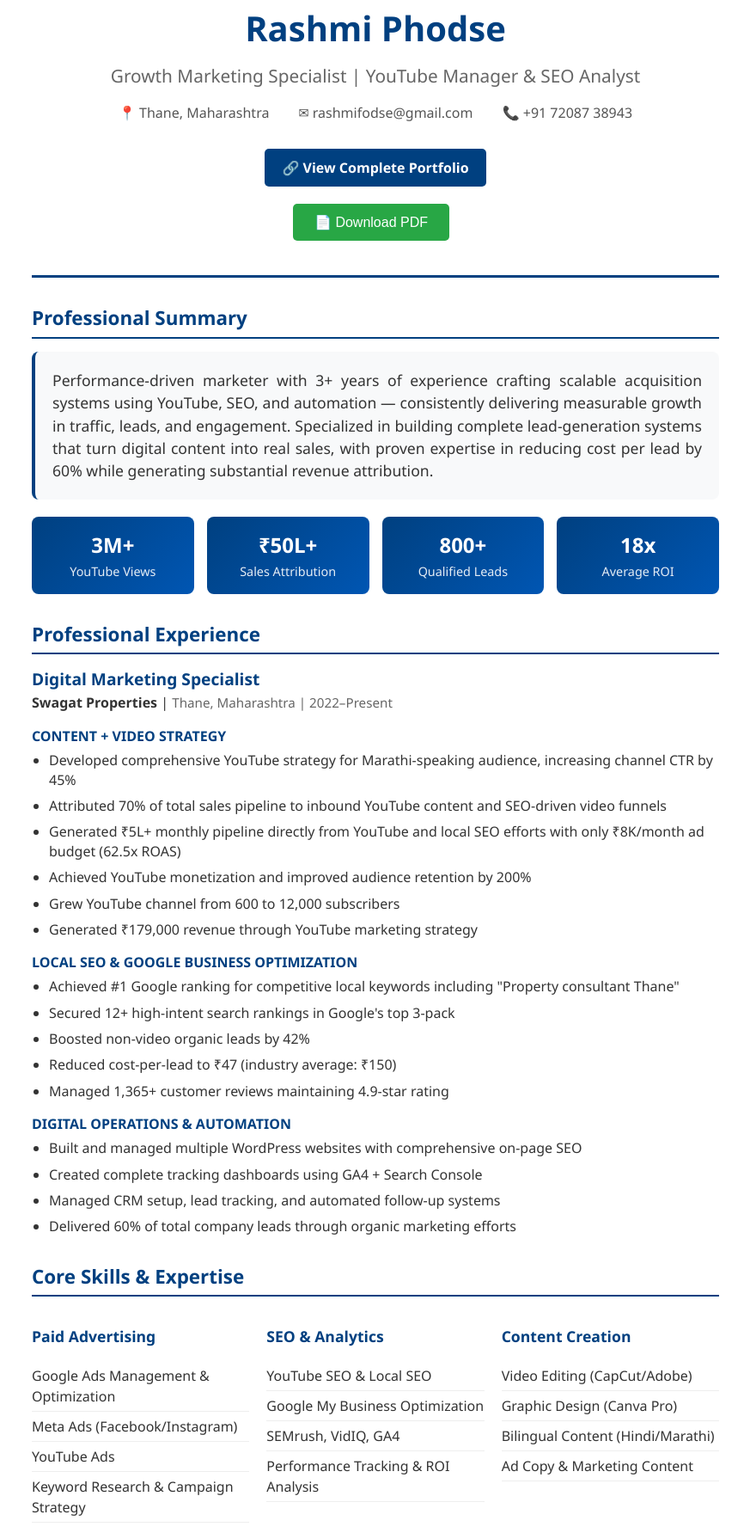
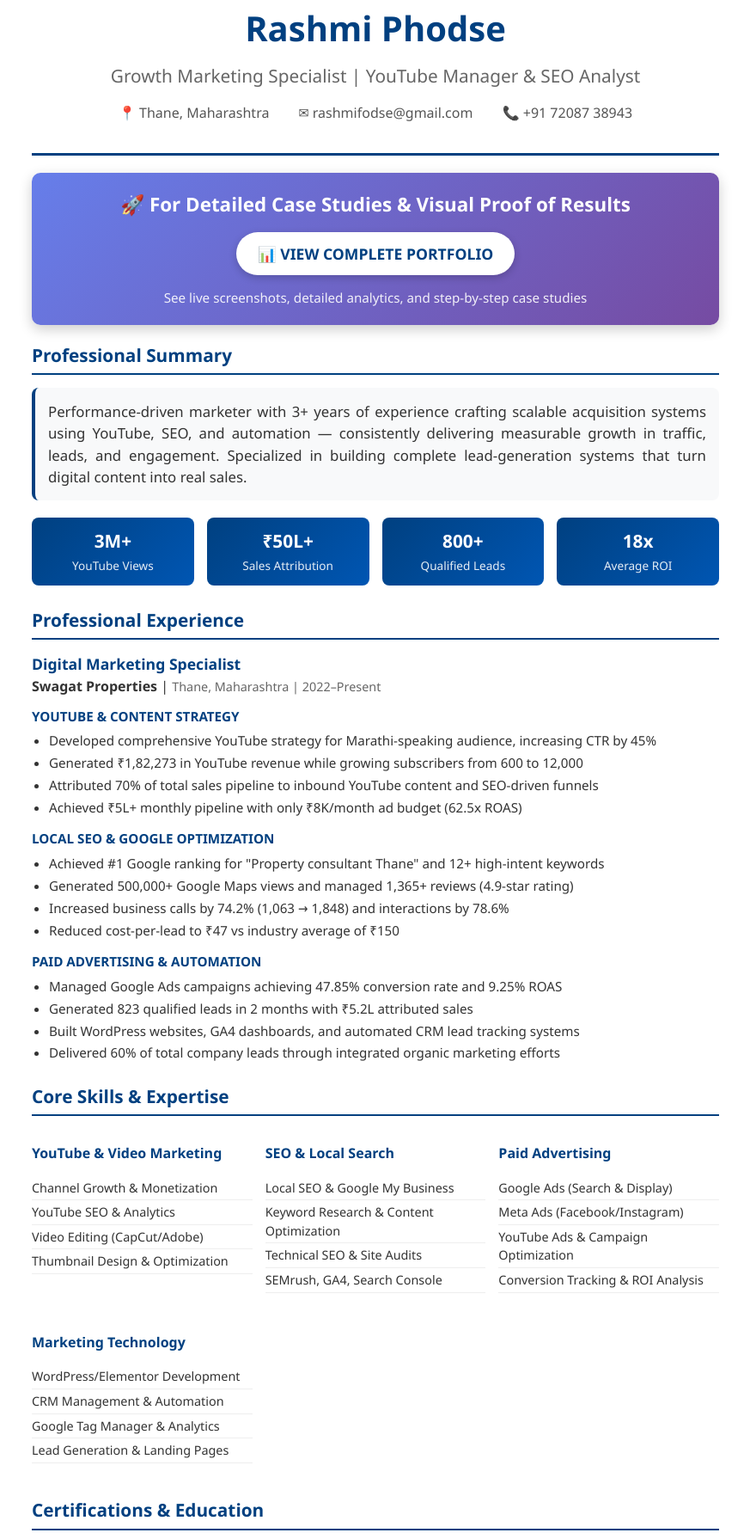
Before and after one commit to rashmifodse/rashmifodse_resume.github.io, a plain HTML site: page index.html in a window 1280 px wide. Shown: the part 17-1807 px from the top of the page at 86% size, without its empty margins (203-1076 px from the left). Drawn offline with Linux system fonts and the light colour scheme.

Commit message:
Update index.html

```diff
--- a/index.html
+++ b/index.html
@@ -3,13 +3,14 @@
 <head>
     <meta charset="UTF-8">
     <meta name="viewport" content="width=device-width, initial-scale=1.0">
-    <title>Rashmi Phodse - CV</title>
+    <title>Rashmi Phodse - Resume</title>
     <style>
         @media print {
-            body { margin: 0; font-size: 11pt; }
+            body { margin: 0; font-size: 11pt; line-height: 1.4; }
             .no-print { display: none; }
             .page-break { page-break-before: always; }
             a { color: #004080 !important; text-decoration: underline !important; }
+            .portfolio-banner { background: #004080 !important; }
         }
 
         body {
@@ -26,7 +27,7 @@
             text-align: center;
             border-bottom: 3px solid #004080;
             padding-bottom: 20px;
-            margin-bottom: 30px;
+            margin-bottom: 20px;
         }
 
         .header h1 {
@@ -53,28 +54,63 @@
             margin: 0 15px;
         }
 
+        /* Portfolio Banner - Most Important */
+        .portfolio-banner {
+            background: linear-gradient(135deg, #667eea 0%, #764ba2 100%);
+            color: white;
+            padding: 20px;
+            border-radius: 10px;
+            text-align: center;
+            margin: 20px 0;
+            box-shadow: 0 5px 15px rgba(0, 0, 0, 0.2);
+        }
+
+        .portfolio-banner h3 {
+            margin: 0 0 15px 0;
+            font-size: 1.4em;
+        }
+
         .portfolio-link {
-            background: #004080;
-            color: white !important;
-            padding: 10px 20px;
+            background: white;
+            color: #004080 !important;
+            padding: 12px 25px;
             text-decoration: none;
-            border-radius: 5px;
+            border-radius: 25px;
             display: inline-block;
-            margin-top: 15px;
             font-weight: 600;
-            transition: background 0.3s;
+            font-size: 1.1em;
+            transition: transform 0.3s;
+            box-shadow: 0 3px 10px rgba(0, 0, 0, 0.2);
         }
 
         .portfolio-link:hover {
-            background: #0056b3;
+            transform: translateY(-2px);
+            box-shadow: 0 5px 15px rgba(0, 0, 0, 0.3);
+        }
+
+        .download-btn {
+            background: #28a745;
+            color: white;
+            padding: 12px 25px;
+            border: none;
+            border-radius: 5px;
+            font-size: 1em;
+            cursor: pointer;
+            margin: 20px 10px 20px 0;
+            text-decoration: none;
+            display: inline-block;
+        }
+
+        .download-btn:hover {
+            background: #218838;
         }
 
         .section {
-            margin-bottom: 30px;
+            margin-bottom: 25px;
         }
 
         .section h2 {
-            font-size: 1.4em;
+            font-size: 1.3em;
             color: #004080;
             border-bottom: 2px solid #004080;
             padding-bottom: 5px;
@@ -83,50 +119,51 @@
         }
 
         .summary {
-            font-size: 1.1em;
+            font-size: 1.05em;
             text-align: justify;
             background: #f8f9fa;
-            padding: 20px;
+            padding: 15px;
             border-radius: 8px;
             border-left: 4px solid #004080;
+            margin-bottom: 20px;
         }
 
         .metrics {
             display: grid;
-            grid-template-columns: repeat(auto-fit, minmax(150px, 1fr));
+            grid-template-columns: repeat(auto-fit, minmax(140px, 1fr));
             gap: 15px;
-            margin: 20px 0;
+            margin: 15px 0;
         }
 
         .metric-card {
             text-align: center;
             background: linear-gradient(135deg, #004080, #0056b3);
             color: white;
-            padding: 15px;
+            padding: 12px;
             border-radius: 8px;
         }
 
         .metric-value {
-            font-size: 1.5em;
+            font-size: 1.3em;
             font-weight: bold;
             display: block;
         }
 
         .metric-label {
-            font-size: 0.9em;
+            font-size: 0.85em;
             opacity: 0.9;
         }
 
         .job {
-            margin-bottom: 25px;
+            margin-bottom: 20px;
         }
 
         .job-header {
-            margin-bottom: 10px;
+            margin-bottom: 8px;
         }
 
         .job-title {
-            font-size: 1.2em;
+            font-size: 1.1em;
             font-weight: 600;
             color: #004080;
         }
@@ -138,83 +175,85 @@
 
         .location-date {
             color: #666;
-            font-size: 0.95em;
+            font-size: 0.9em;
         }
 
-        .achievements {
-            margin-top: 10px;
+        .achievements ul {
+            margin: 8px 0 15px 20px;
+            padding: 0;
+        }
+
+        .achievements li {
+            margin-bottom: 6px;
+            line-height: 1.3;
+            font-size: 0.95em;
         }
 
         .achievement-category {
             font-weight: 600;
             color: #004080;
-            margin-top: 15px;
+            margin-top: 12px;
             margin-bottom: 5px;
-        }
-
-        .achievements ul {
-            margin: 5px 0 15px 20px;
-            padding: 0;
-        }
-
-        .achievements li {
-            margin-bottom: 8px;
-            line-height: 1.4;
+            font-size: 0.95em;
         }
 
         .skills-grid {
             display: grid;
-            grid-template-columns: repeat(auto-fit, minmax(250px, 1fr));
-            gap: 20px;
+            grid-template-columns: repeat(auto-fit, minmax(200px, 1fr));
+            gap: 15px;
         }
 
         .skill-category h3 {
             color: #004080;
-            font-size: 1.1em;
-            margin-bottom: 10px;
+            font-size: 1em;
+            margin-bottom: 8px;
             font-weight: 600;
         }
 
         .skill-list {
             list-style: none;
             padding: 0;
+            font-size: 0.9em;
         }
 
         .skill-list li {
-            padding: 5px 0;
+            padding: 3px 0;
             border-bottom: 1px solid #eee;
         }
 
         .cert-list {
             list-style: none;
             padding: 0;
+            font-size: 0.9em;
         }
 
         .cert-list li {
-            padding: 8px 0;
+            padding: 5px 0;
             border-bottom: 1px solid #eee;
         }
 
         .cert-category {
             font-weight: 600;
             color: #004080;
-            margin-top: 15px;
-            margin-bottom: 8px;
+            margin-top: 12px;
+            margin-bottom: 6px;
+            font-size: 0.95em;
         }
 
-        .download-btn {
-            background: #28a745;
-            color: white;
-            padding: 12px 25px;
-            border: none;
-            border-radius: 5px;
-            font-size: 1em;
-            cursor: pointer;
-            margin: 20px 10px 20px 0;
-        }
+        /* Mobile Responsive */
+        @media (max-width: 768px) {
+            .metrics {
+                grid-template-columns: 1fr 1fr;
+            }
 
-        .download-btn:hover {
-            background: #218838;
+            .skills-grid {
+                grid-template-columns: 1fr;
+            }
+
+            .contact-info span {
+                display: block;
+                margin: 5px 0;
+            }
         }
     </style>
 </head>
@@ -227,18 +266,23 @@
             <span>✉ rashmifodse@gmail.com</span>
             <span>📞 +91 72087 38943</span>
         </div>
+    </div>
+
+    <!-- Portfolio Banner - Most Prominent -->
+    <div class="portfolio-banner">
+        <h3>🚀 For Detailed Case Studies & Visual Proof of Results</h3>
         <a href="https://bit.ly/rashmifodse" target="_blank" class="portfolio-link">
-            🔗 View Complete Portfolio
+            📊 VIEW COMPLETE PORTFOLIO
         </a>
-        <div class="no-print">
-            <button class="download-btn" onclick="window.print()">📄 Download PDF</button>
-        </div>
+        <p style="margin: 15px 0 0 0; font-size: 0.95em; opacity: 0.9;">
+            See live screenshots, detailed analytics, and step-by-step case studies
+        </p>
     </div>
 
     <div class="section">
         <h2>Professional Summary</h2>
         <div class="summary">
-            Performance-driven marketer with 3+ years of experience crafting scalable acquisition systems using YouTube, SEO, and automation — consistently delivering measurable growth in traffic, leads, and engagement. Specialized in building complete lead-generation systems that turn digital content into real sales, with proven expertise in reducing cost per lead by 60% while generating substantial revenue attribution.
+            Performance-driven marketer with 3+ years of experience crafting scalable acquisition systems using YouTube, SEO, and automation — consistently delivering measurable growth in traffic, leads, and engagement. Specialized in building complete lead-generation systems that turn digital content into real sales.
         </div>
 
         <div class="metrics">
@@ -269,31 +313,28 @@
                 <div><span class="company">Swagat Properties</span> | <span class="location-date">Thane, Maharashtra | 2022–Present</span></div>
             </div>
             <div class="achievements">
-                <div class="achievement-category">CONTENT + VIDEO STRATEGY</div>
+                <div class="achievement-category">YOUTUBE & CONTENT STRATEGY</div>
                 <ul>
-                    <li>Developed comprehensive YouTube strategy for Marathi-speaking audience, increasing channel CTR by 45%</li>
-                    <li>Attributed 70% of total sales pipeline to inbound YouTube content and SEO-driven video funnels</li>
-                    <li>Generated ₹5L+ monthly pipeline directly from YouTube and local SEO efforts with only ₹8K/month ad budget (62.5x ROAS)</li>
-                    <li>Achieved YouTube monetization and improved audience retention by 200%</li>
-                    <li>Grew YouTube channel from 600 to 12,000 subscribers</li>
-                    <li>Generated ₹179,000 revenue through YouTube marketing strategy</li>
+                    <li>Developed comprehensive YouTube strategy for Marathi-speaking audience, increasing CTR by 45%</li>
+                    <li>Generated ₹1,82,273 in YouTube revenue while growing subscribers from 600 to 12,000</li>
+                    <li>Attributed 70% of total sales pipeline to inbound YouTube content and SEO-driven funnels</li>
+                    <li>Achieved ₹5L+ monthly pipeline with only ₹8K/month ad budget (62.5x ROAS)</li>
                 </ul>
 
-                <div class="achievement-category">LOCAL SEO & GOOGLE BUSINESS OPTIMIZATION</div>
+                <div class="achievement-category">LOCAL SEO & GOOGLE OPTIMIZATION</div>
                 <ul>
-                    <li>Achieved #1 Google ranking for competitive local keywords including "Property consultant Thane"</li>
-                    <li>Secured 12+ high-intent search rankings in Google's top 3-pack</li>
-                    <li>Boosted non-video organic leads by 42%</li>
-                    <li>Reduced cost-per-lead to ₹47 (industry average: ₹150)</li>
-                    <li>Managed 1,365+ customer reviews maintaining 4.9-star rating</li>
+                    <li>Achieved #1 Google ranking for "Property consultant Thane" and 12+ high-intent keywords</li>
+                    <li>Generated 500,000+ Google Maps views and managed 1,365+ reviews (4.9-star rating)</li>
+                    <li>Increased business calls by 74.2% (1,063 → 1,848) and interactions by 78.6%</li>
+                    <li>Reduced cost-per-lead to ₹47 vs industry average of ₹150</li>
                 </ul>
 
-                <div class="achievement-category">DIGITAL OPERATIONS & AUTOMATION</div>
+                <div class="achievement-category">PAID ADVERTISING & AUTOMATION</div>
                 <ul>
-                    <li>Built and managed multiple WordPress websites with comprehensive on-page SEO</li>
-                    <li>Created complete tracking dashboards using GA4 + Search Console</li>
-                    <li>Managed CRM setup, lead tracking, and automated follow-up systems</li>
-                    <li>Delivered 60% of total company leads through organic marketing efforts</li>
+                    <li>Managed Google Ads campaigns achieving 47.85% conversion rate and 9.25% ROAS</li>
+                    <li>Generated 823 qualified leads in 2 months with ₹5.2L attributed sales</li>
+                    <li>Built WordPress websites, GA4 dashboards, and automated CRM lead tracking systems</li>
+                    <li>Delivered 60% of total company leads through integrated organic marketing efforts</li>
                 </ul>
             </div>
         </div>
@@ -303,54 +344,53 @@
         <h2>Core Skills & Expertise</h2>
         <div class="skills-grid">
             <div class="skill-category">
-                <h3>Paid Advertising</h3>
+                <h3>YouTube & Video Marketing</h3>
                 <ul class="skill-list">
-                    <li>Google Ads Management & Optimization</li>
-                    <li>Meta Ads (Facebook/Instagram)</li>
-                    <li>YouTube Ads</li>
-                    <li>Keyword Research & Campaign Strategy</li>
+                    <li>Channel Growth & Monetization</li>
+                    <li>YouTube SEO & Analytics</li>
+                    <li>Video Editing (CapCut/Adobe)</li>
+                    <li>Thumbnail Design & Optimization</li>
                 </ul>
             </div>
             <div class="skill-category">
-                <h3>SEO & Analytics</h3>
+                <h3>SEO & Local Search</h3>
                 <ul class="skill-list">
-                    <li>YouTube SEO & Local SEO</li>
-                    <li>Google My Business Optimization</li>
-                    <li>SEMrush, VidIQ, GA4</li>
-                    <li>Performance Tracking & ROI Analysis</li>
+                    <li>Local SEO & Google My Business</li>
+                    <li>Keyword Research & Content Optimization</li>
+                    <li>Technical SEO & Site Audits</li>
+                    <li>SEMrush, GA4, Search Console</li>
                 </ul>
             </div>
             <div class="skill-category">
-                <h3>Content Creation</h3>
+                <h3>Paid Advertising</h3>
                 <ul class="skill-list">
-                    <li>Video Editing (CapCut/Adobe)</li>
-                    <li>Graphic Design (Canva Pro)</li>
-                    <li>Bilingual Content (Hindi/Marathi)</li>
-                    <li>Ad Copy & Marketing Content</li>
+                    <li>Google Ads (Search & Display)</li>
+                    <li>Meta Ads (Facebook/Instagram)</li>
+                    <li>YouTube Ads & Campaign Optimization</li>
+                    <li>Conversion Tracking & ROI Analysis</li>
                 </ul>
             </div>
             <div class="skill-category">
-                <h3>Marketing Systems</h3>
+                <h3>Marketing Technology</h3>
                 <ul class="skill-list">
+                    <li>WordPress/Elementor Development</li>
+                    <li>CRM Management & Automation</li>
+                    <li>Google Tag Manager & Analytics</li>
                     <li>Lead Generation & Landing Pages</li>
-                    <li>CRM Management & Automation</li>
-                    <li>WordPress/Elementor Development</li>
-                    <li>Marketing Dashboard Creation</li>
                 </ul>
             </div>
         </div>
     </div>
 
-    <div class="section page-break">
+    <div class="section">
         <h2>Certifications & Education</h2>
         <ul class="cert-list">
             <div class="cert-category">Digital Marketing & Strategy</div>
             <li>Digital Marketing & Strategy – IIM Bangalore (Swayam)</li>
             <li>AI in Digital Marketing & Social Media Marketing – IIMB (Swayam)</li>
             <li>Google Fundamentals of Digital Marketing</li>
-            <li>Marketing Research & Analysis – NPTEL</li>
+            <li>Google Ads Certification (Search & Display Ads)</li>
             <li>YouTube Creator Academy (Monetization)</li>
-            <li>Google Ads Certification (Search & Display Ads)</li>
 
             <div class="cert-category">SEO & Analytics</div>
             <li>HubSpot SEO Certification – HubSpot Academy</li>
@@ -359,55 +399,55 @@
         </ul>
     </div>
 
-    <div class="section">
-        <h2>Technical Proficiency</h2>
-        <div class="skills-grid">
-            <div class="skill-category">
-                <h3>Analytics & Tracking</h3>
-                <ul class="skill-list">
-                    <li>Google Analytics (GA4)</li>
-                    <li>Google Tag Manager</li>
-                    <li>Google Search Console</li>
-                    <li>Hotjar</li>
-                </ul>
-            </div>
-            <div class="skill-category">
-                <h3>Marketing Tools</h3>
-                <ul class="skill-list">
-                    <li>SEMRush, VidIQ</li>
-                    <li>Google Workspace</li>
-                    <li>ChatGPT</li>
-                    <li>Adobe Creative Suite</li>
-                </ul>
-            </div>
-        </div>
-    </div>
-
-    <div class="section">
-        <div style="text-align: center; background: #f8f9fa; padding: 20px; border-radius: 8px;">
-            <h3 style="color: #004080; margin-bottom: 15px;">Ready to Discuss Your Next Project?</h3>
-            <p>Contact me at <strong>rashmifodse@gmail.com</strong> or <strong>+91 72087 38943</strong></p>
-            <a href="https://bit.ly/rashmifodse" target="_blank" style="color: #004080; font-weight: 600;">
-                📊 View Detailed Case Studies & Portfolio
-            </a>
-        </div>
+    <!-- Portfolio Call-to-Action Footer -->
+    <div class="portfolio-banner" style="margin-top: 30px;">
+        <h3>📈 Want to See the Complete Picture?</h3>
+        <a href="https://bit.ly/rashmifodse" target="_blank" class="portfolio-link">
+            🔗 VIEW DETAILED CASE STUDIES
+        </a>
+        <p style="margin: 15px 0 0 0; font-size: 0.9em; opacity: 0.9;">
+            Screenshots of actual results • Step-by-step strategies • Visual proof of ROI
+        </p>
     </div>
 
     <script>
+        // PDF Download Function
+        function downloadPDF() {
+            // Hide the buttons before printing
+            const buttons = document.querySelector('.no-print');
+            if (buttons) buttons.style.display = 'none';
+
+            // Trigger print dialog
+            window.print();
+
+            // Show buttons again after print dialog closes
+            setTimeout(() => {
+                if (buttons) buttons.style.display = 'block';
+            }, 1000);
+        }
+
         // Optimize for printing
         window.addEventListener('beforeprint', function() {
             document.body.style.fontSize = '11pt';
             document.body.style.lineHeight = '1.4';
+            // Hide all no-print elements
+            const noPrintElements = document.querySelectorAll('.no-print');
+            noPrintElements.forEach(el => el.style.display = 'none');
         });
 
         window.addEventListener('afterprint', function() {
             document.body.style.fontSize = '';
             document.body.style.lineHeight = '';
+            // Show no-print elements again
+            const noPrintElements = document.querySelectorAll('.no-print');
+            noPrintElements.forEach(el => el.style.display = 'block');
         });
 
         // Track portfolio link clicks
-        document.querySelector('.portfolio-link').addEventListener('click', function() {
-            console.log('Portfolio link clicked');
+        document.querySelectorAll('.portfolio-link').forEach(link => {
+            link.addEventListener('click', function() {
+                console.log('Portfolio link clicked from resume');
+            });
         });
     </script>
 </body>
```
